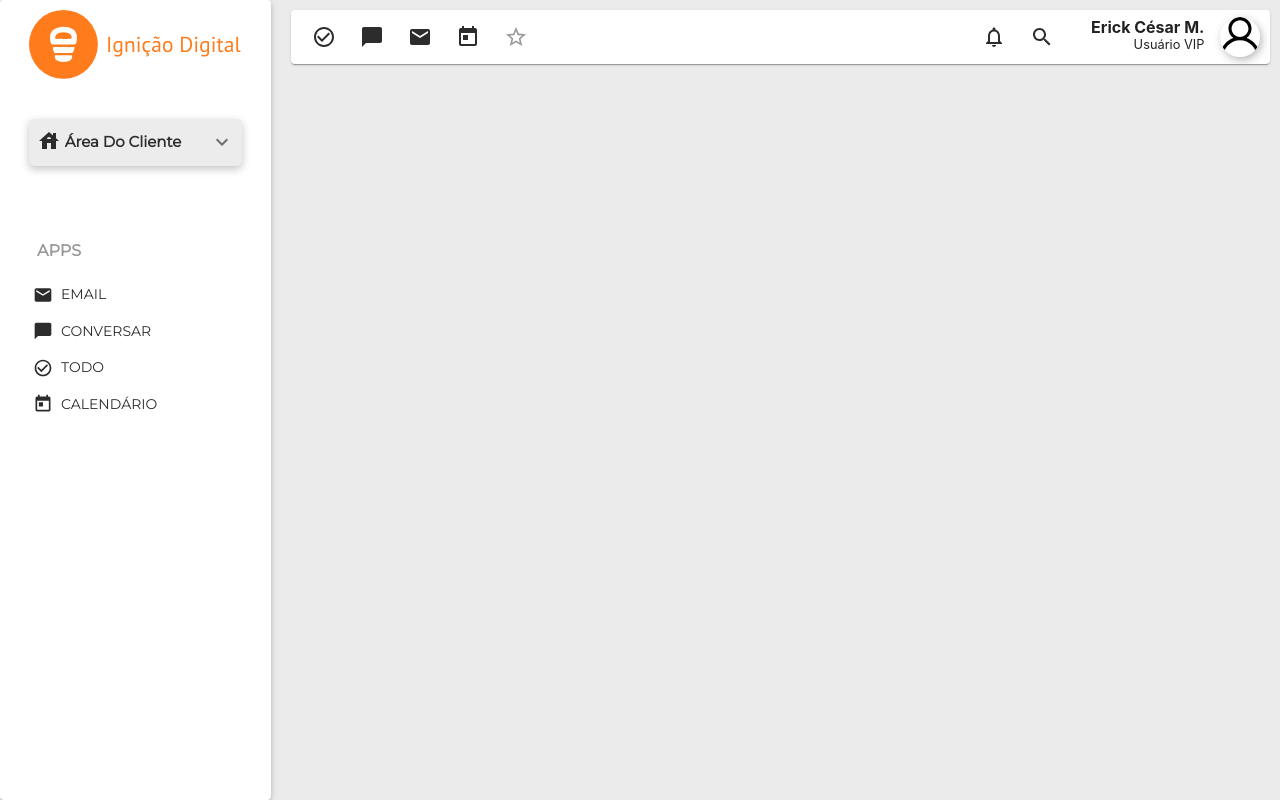
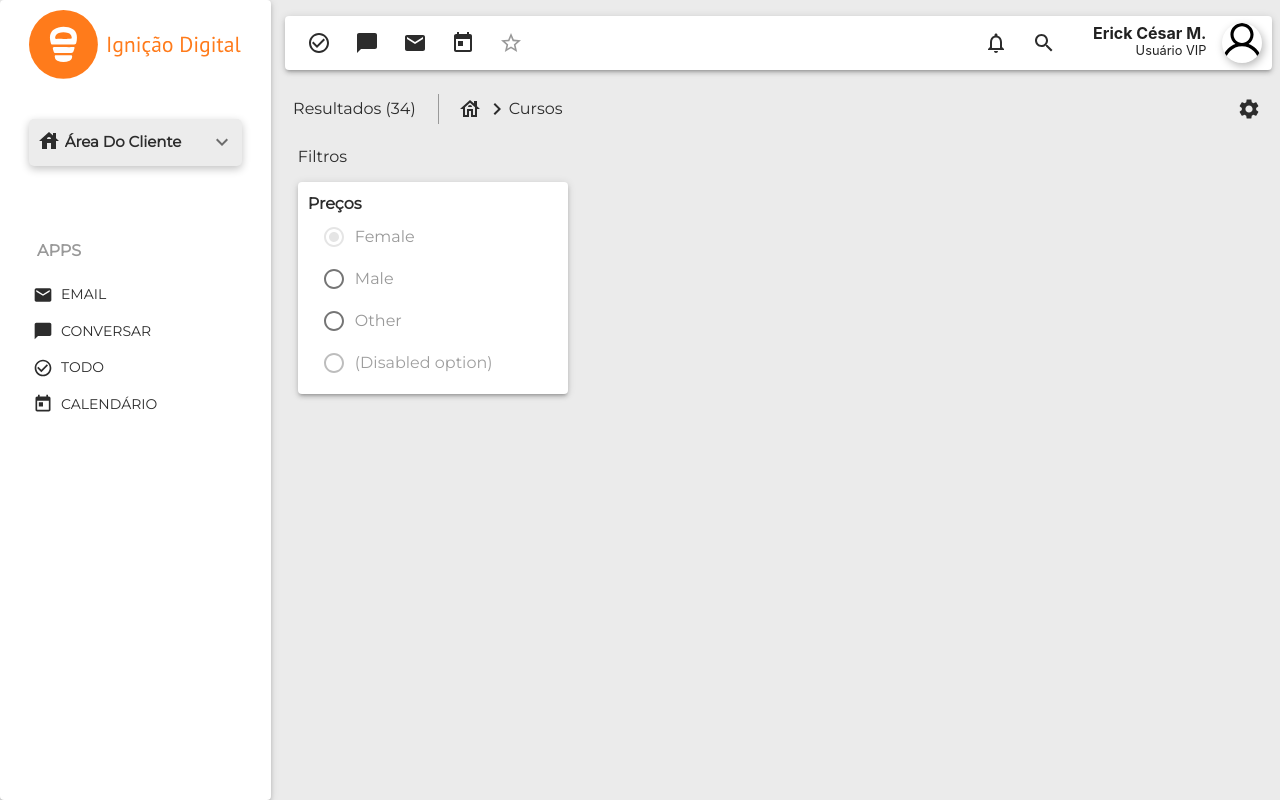
Before and after one commit to ecesar88/react-teste-ignicao-digital, a React (Create React App) app: page / in a window 1280 px wide. Built offline with nearby package versions, Linux system fonts and the light colour scheme.

Commit message:
Finished the breadcrumb component and started the filters component

```diff
--- a/src/App.tsx
+++ b/src/App.tsx
@@ -2,7 +2,7 @@ import React from 'react';
 import './App.css';
 import { makeStyles, createStyles, MuiThemeProvider } from '@material-ui/core/styles'
 import AppBar from './Components/AppBar'
-import View from './Components/View'
+import View from './Pages/View'
 import globalTheme from './Styles/theme'
 
 const useStyles = makeStyles(() =>
@@ -10,14 +10,14 @@ const useStyles = makeStyles(() =>
     appBar: {
       width: '320px',
       minHeight: '100%',
-      marginRight: '5px',
+      marginRight: '0.2rem',
       borderRadius: '0px'
     },
     content: {
       width: '100%',
       minHeight: '100%',
-      marginLeft: '5px',
-      padding: '10px'
+      marginLeft: '0.2rem',
+      padding: '0 0.5rem'
     }
   })
 )
--- a/src/Components/AppBar.tsx
+++ b/src/Components/AppBar.tsx
@@ -170,7 +170,7 @@ const AppBar: React.FC = () => {
                     startIcon={app.icon}
                     onClick={
                       (evt: React.SyntheticEvent) => {
-                        alert(`Você clicou em ${evt.currentTarget.textContent}`)
+                        alert(`Você clicou em ${app.name}`)
                       }
                     }
                   >
--- a/src/Components/Breadcrumb.tsx
+++ b/src/Components/Breadcrumb.tsx
@@ -1,8 +1,98 @@
 import React from 'react'
+import { Typography, Button, IconButton } from '@material-ui/core'
+import { makeStyles, createStyles, Theme } from '@material-ui/core/styles'
+
+import HouseOutlinedIcon from '@material-ui/icons/HouseOutlined'
+import ChevronRightIcon from '@material-ui/icons/ChevronRight'
+import SettingsIcon from '@material-ui/icons/Settings'
+
+const useStyles = makeStyles((theme: Theme) =>
+    createStyles({
+        breadCrumbContainer: {
+            width: '100%',
+            display: 'grid',
+            gridTemplateColumns: '0.15fr 0.75fr 0.1fr',
+            padding: '0.5rem',
+            color: theme.palette.primary.main
+        },
+        pageTitle: {
+            display: 'flex',
+            borderRight: `1px solid ${theme.palette.primary.light}`
+        },
+        breadCrumbItems: {
+            display: 'flex',
+            margin: 'auto 0px',
+            padding: '0 1rem',
+            alignItems: 'center'
+        },
+        configContainer: {
+            display: 'flex',
+            justifyContent: 'flex-end'
+        },
+        centerTextVertically: {
+            display: 'flex',
+            alignItems: 'center'
+        }
+    })
+)
+
+const requestResponse = {
+    total: 34
+}
 
 const Breadcrumb: React.FC = () => {
+    const classes = useStyles()
+
+    const handleHomeButton = () => {
+        alert('Ir para home')
+    }
+
+    const handleSettingsButton = () => {
+        alert('Abrir modal de configurações')
+    }
+
     return (
-        <div>
+        <div className={classes.breadCrumbContainer}>
+            <div className={classes.pageTitle}>
+                <Typography
+                    variant='body1'
+                    color='primary'
+                    className={classes.centerTextVertically}
+                >
+                    Resultados ({requestResponse.total})
+                </Typography>
+            </div>
+
+            <div className={classes.breadCrumbItems}>
+                <IconButton
+                    color='primary'
+                    title='Home'
+                    size='small'
+                    onClick={handleHomeButton}
+                >
+                    <HouseOutlinedIcon />
+                </IconButton>
+
+                <Typography
+                    variant='body1'
+                    color='primary'
+                    className={classes.centerTextVertically}
+                >
+                    <ChevronRightIcon />
+                    Cursos
+                </Typography>
+            </div>
+
+            <div className={classes.configContainer}>
+                <IconButton
+                    color='primary'
+                    title='Configurações'
+                    size='small'
+                    onClick={handleSettingsButton}
+                >
+                    <SettingsIcon />
+                </IconButton>
+            </div>
 
         </div>
     )
--- /dev/null
+++ b/src/Components/Filters.tsx
@@ -0,0 +1,76 @@
+import React from 'react'
+import { Card, Button, Box, Typography } from '@material-ui/core'
+import Radio from '@material-ui/core/Radio'
+import RadioGroup from '@material-ui/core/RadioGroup'
+import FormControlLabel from '@material-ui/core/FormControlLabel'
+import FormControl from '@material-ui/core/FormControl'
+import FormLabel from '@material-ui/core/FormLabel'
+import { makeStyles, createStyles, Theme } from '@material-ui/core/styles'
+
+const useStyles = makeStyles((theme: Theme) =>
+    createStyles({
+        filterContainer: {
+            display: 'flex',
+            flexDirection: 'column',
+            padding: '0.8rem'
+        },
+        filterContainerTitle: {
+            paddingBottom: '0.8rem'
+        },
+        filterContentContainer: {
+            display: 'flex',
+            flexDirection: 'column',
+            padding: '10px'
+        },
+        filterContentTitle: {
+            fontWeight: 'bold'
+        },
+        inputContainer: {
+            paddingLeft: '1rem'
+        }
+    })
+)
+
+const Filters: React.FC = () => {
+    const classes = useStyles()
+    const [value, setValue] = React.useState('female')
+
+    const handleChange = (event: React.ChangeEvent<HTMLInputElement>) => {
+        setValue(event.target.value);
+    }
+
+    return (
+        <div className={classes.filterContainer}>
+            <div className={classes.filterContainerTitle}>
+                <Typography variant='body1' color='primary'>
+                    Filtros
+                </Typography>
+            </div>
+            <Card elevation={3} className={classes.filterContentContainer}>
+                <div>
+                    <Typography
+                        variant='body1'
+                        color='primary'
+                        className={classes.filterContentTitle}
+                    >
+                        Preços
+                    </Typography>
+                </div>
+
+                <div>
+                    <FormControl component="fieldset" className={classes.inputContainer}>
+                        <RadioGroup aria-label="gender" name="gender1" value={value} onChange={handleChange}>
+                            <FormControlLabel value="female" control={<Radio />} label="Female" />
+                            <FormControlLabel value="male" control={<Radio />} label="Male" />
+                            <FormControlLabel value="other" control={<Radio />} label="Other" />
+                            <FormControlLabel value="disabled" disabled control={<Radio />} label="(Disabled option)" />
+                        </RadioGroup>
+                    </FormControl>
+                </div>
+
+            </Card>
+        </div>
+    )
+}
+
+export default Filters
--- a/src/Components/UserBar.tsx
+++ b/src/Components/UserBar.tsx
@@ -23,6 +23,9 @@ import UserProfileButton from './UserProfileButton'
 
 const useStyles = makeStyles((theme: Theme) =>
   createStyles({
+    component: {
+      margin: '1rem 0'
+    },
     iconButton: {
       color: theme.palette.primary.main
     },
@@ -34,7 +37,7 @@ const useStyles = makeStyles((theme: Theme) =>
     searchBar: {
       width: '30rem',
       height: '100%',
-      margin: 'auto 0px',
+      margin: 'auto 0',
       transition: '500ms linear',
       boxShadow: 'rgba(0, 0, 0, 0.28) 2px 3px 8px'
     },
@@ -89,7 +92,7 @@ const UserBar: React.FC = () => {
   }
 
   return (
-    <Card>
+    <Card className={classes.component} elevation={3}>
       <div className={classes.userBarContainer}>
         <div>
           <IconButton
@@ -159,10 +162,6 @@ const UserBar: React.FC = () => {
                       notchedOutline: classes.notchedOutline
                     }
                   }}
-                  onKeyPress={(evt: React.KeyboardEvent<HTMLInputElement>) => {
-                    if (evt.key !== 'Enter') return
-                    setSearch(false)
-                  }}
                 />
               </div>
             )
--- a/src/Components/UserProfileButton.tsx
+++ b/src/Components/UserProfileButton.tsx
@@ -1,5 +1,5 @@
 import React, { useState } from 'react'
-import { makeStyles, createStyles, Theme } from '@material-ui/core/styles'
+import { makeStyles, createStyles, Theme, ThemeProvider } from '@material-ui/core/styles'
 import UserProfilePicture from '../Assets/user_profile.png'
 import UserProfilePlaceholder from '../Assets/user_profile_placeholder.svg'
 
--- a/src/Components/View.tsx
+++ /dev/null
@@ -1,12 +0,0 @@
-import React from 'react'
-import UserBar from './UserBar'
-
-const View: React.FC = () => {
-  return (
-    <div style={{width: '100%'}}>
-      <UserBar />
-    </div>
-  )
-}
-
-export default View
--- /dev/null
+++ b/src/Pages/View.tsx
@@ -0,0 +1,33 @@
+import React from 'react'
+import Breadcrumb from '../Components/Breadcrumb'
+import UserBar from '../Components/UserBar'
+import Filters from '../Components/Filters'
+import { makeStyles, createStyles, Theme } from '@material-ui/core/styles'
+
+const useStyles = makeStyles((globalAppTheme: Theme) =>
+  createStyles({
+    root: {
+      width: '100%'
+    },
+    contentContainer: {
+      display: 'grid',
+      gridTemplateColumns: '0.3fr 0.7fr'
+    }
+  })
+)
+
+const View: React.FC = () => {
+  const classes = useStyles()
+
+  return (
+    <div className={classes.root}>
+      <UserBar />
+      <Breadcrumb />
+      <div className={classes.contentContainer}>
+        <Filters />
+      </div>
+    </div>
+  )
+}
+
+export default View
```
